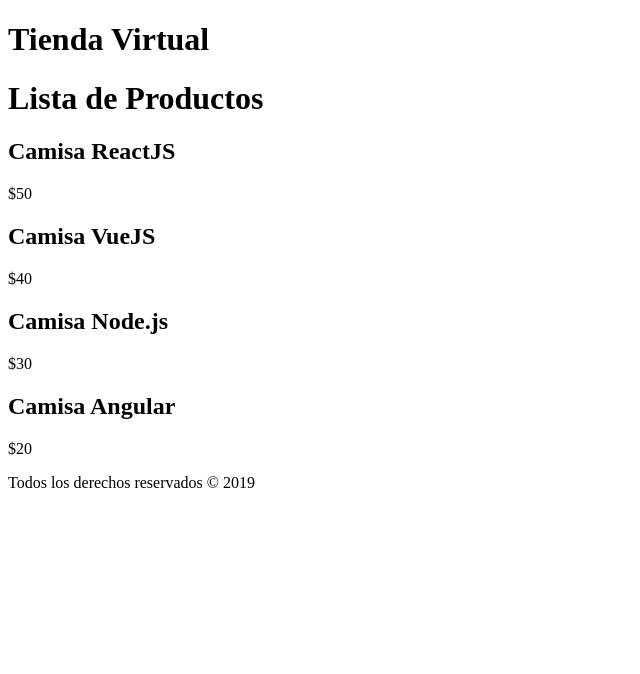
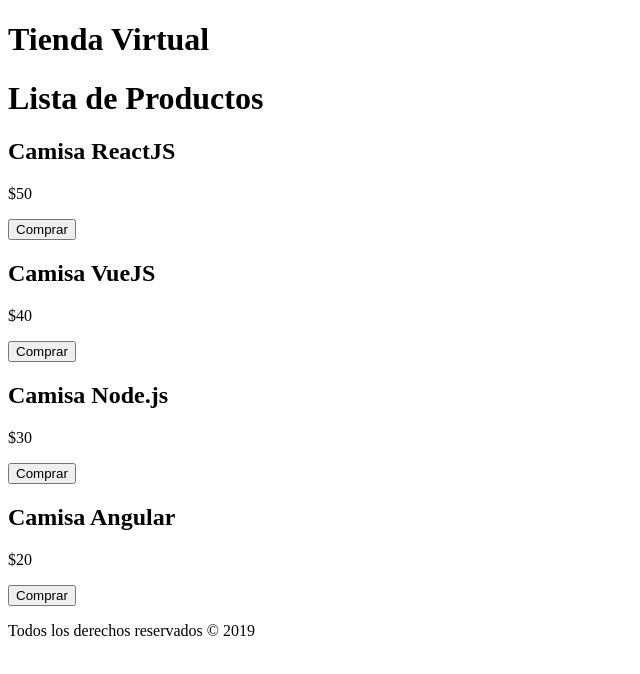
Before and after one commit to codigoconjuan/basicos, a React (Create React App) app: page / in a window 1280 px wide. Shown: the top 674 px of the page, without its empty margins (0-640 px from the left). Built offline with nearby package versions, Linux system fonts and the light colour scheme; the HTML template or start-up script is replaced by a standard one.

Commit message:
boton de comprar

```diff
--- a/src/components/Producto.js
+++ b/src/components/Producto.js
@@ -3,14 +3,24 @@ import React from 'react';
 const Producto = ({producto}) => {
 
 
-    const { nombre, precio, id } = producto
+    const { nombre, precio, id } = producto;
+
+    // Agregar producto al carrito
+    const seleccionarProducto = id => {
+        console.log('comprando... ', id);
+    }
 
     return (
         <div>
             <h2>{nombre}</h2>
             <p>${precio}</p>
+            <button
+                type="button"
+                onClick={ () => seleccionarProducto(id) }
+            >Comprar</button>
         </div>
      );
 }
 
+
 export default Producto;
```
